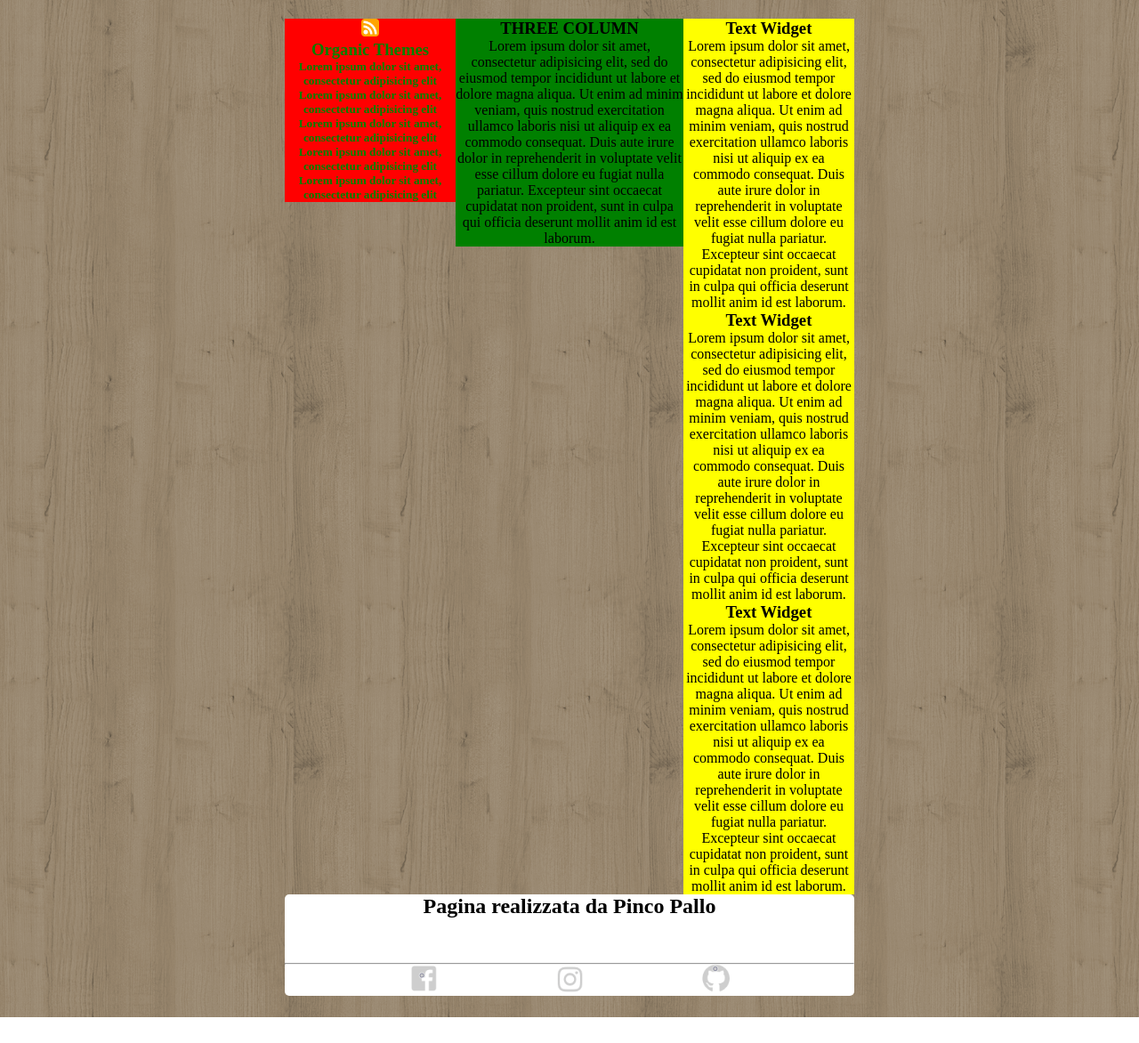
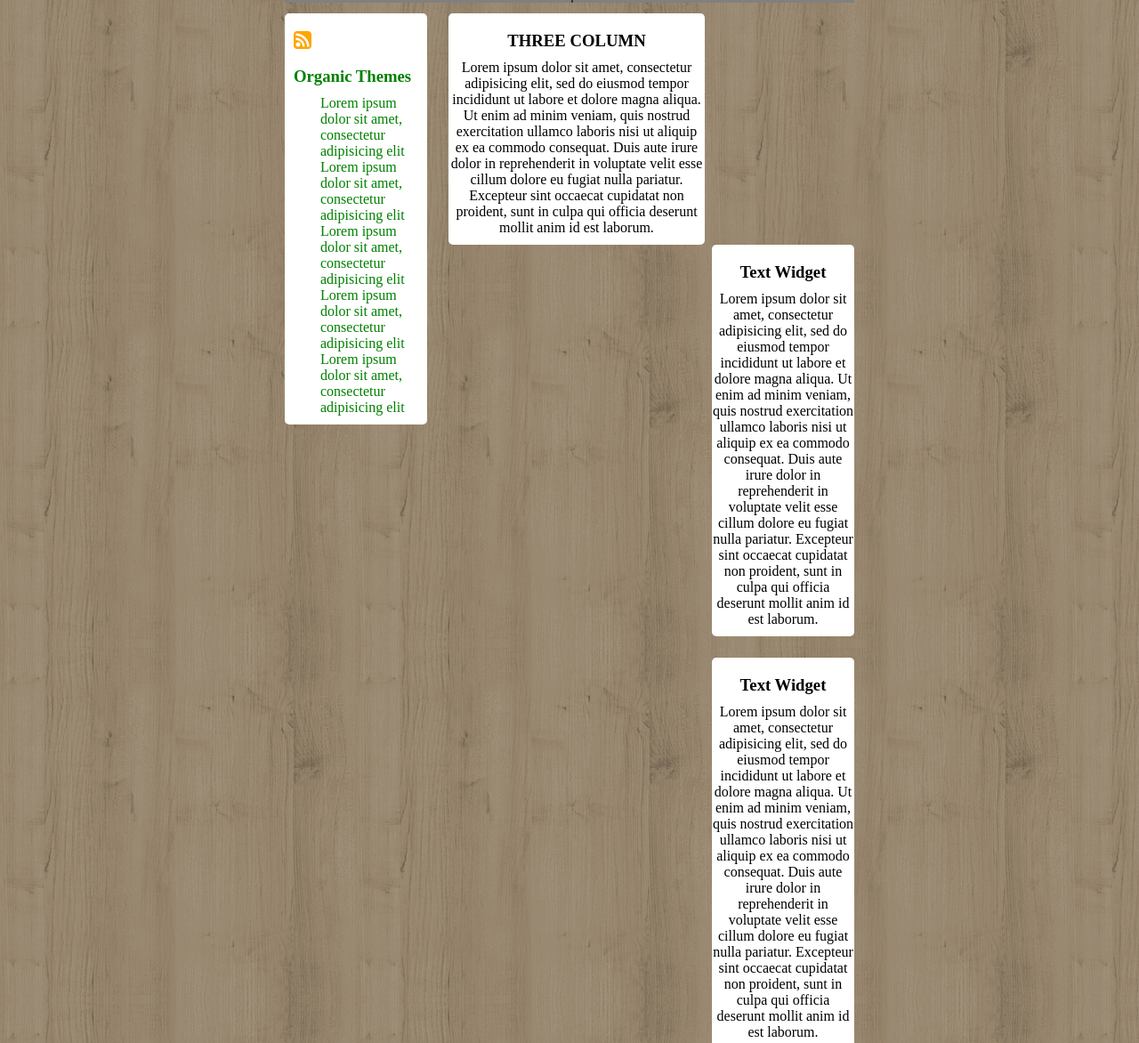
Before and after one commit to erjonlusha/htmlcss-struttura-wp, a plain HTML site: page index.html in a window 1280 px wide. Shown: the part 477-1649 px from the top of the page at 89% size. Before the commit the page ends 1620 px from the top, so only its background shows below. Drawn offline with Linux system fonts and the light colour scheme.

Commit message:
Modificato ed ultimato il corpo della pagina

```diff
--- a/Assets/css/style.css
+++ b/Assets/css/style.css
@@ -1,88 +1,133 @@
-*{
-  margin: auto;
+* {
+  margin: 0;
   box-sizing: border-box;
 }
-body{
+
+body {
   width: 50vw;
   background: url("../img/natural-default-pattern.png");
-  margin : auto;
+  margin: auto;
   text-align: center;
   max-width: 1120px;
 }
-header{
+
+header {
   height: 25%;
   background-color: blue;
-  color:white;
-  margin: 24px 0px;
-  position:relative;
+  color: white;
+  position: relative;
 }
-.cover{
+
+header, footer {
+  margin: 24px 0px 12px 0px;
+}
+
+.cover {
   background-image: url("../img/natural-default-header.jpg");
   background-size: cover;
   background-repeat: no-repeat;
   background-position: center;
   height: 25%;
-  border: 5px solid white;
+  border: 10px solid white;
 }
-header>section>img{
+
+header>section>img {
   height: 100%;
   width: 100%;
 }
-.upercase{
+
+.upercase {
   text-transform: uppercase;
 }
-nav{
+
+nav {
   background-color: gray;
 }
+
 ul li {
+  list-style: none;
+}
+
+nav>ul li {
   display: inline-block;
-  list-style: none;
   padding: 10px;
   border-right: 2px solid #3c3531;
 }
+
 nav>ul li:hover {
   background-color: #504741;
   cursor: pointer;
 }
-ul > li:last-child{
+
+nav>ul>li:last-child {
   border-right-width: 0px;
 }
-h2 {padding-bottom: 50px;}
 
-.as_left{
+h2 {
+  padding-bottom: 50px;
+}
+
+#rss_icon {
   float: left;
-  width: 15vw;
+  margin: 10px;
+}
+
+.as_left {
+  position: relative;
+  text-align: left;
+  float: left;
+  width: 25%;
   color: green;
-  background-color: red;
+  margin-right: 12px;
 }
-main>aside>img{
+
+.as_left>ul li {
+  padding: 0px
+}
+
+main>aside>img {
   width: 20px;
   height: 20px;
   display: inline-block;
 }
-div.box{
+
+main>div.box {
   float: left;
-  width: 20vw;
-  background-color: green;
-}
-.as_right{
-  float: right;
-  width: 15vw;
-  background-color: yellow;
+  width: 45%;
+  margin: 0 12px;
 }
 
-main::after{
+.as_right {
+  float: right;
+  width: 25%;
+}
+
+main::after {
   content: "";
   display: table;
   clear: both;
 }
 
-footer{
+footer {
   background-color: white;
   border-radius: 5px;
-  margin-bottom: 24px;                  /*Margin bottom*/
 }
 
-footer>img:nth-child(2n+1){
-  padding:0 20%;
+footer>img:nth-child(2n+1) {
+  padding: 0 20%;
 }
+
+.margin_top {
+  margin: 24px 0;
+}
+
+.box {
+  background-color: white;
+  border-radius: 5px;
+  padding: 10px 0;
+}
+
+h3 {
+  padding: 10px;
+  display: inline-block;
+}
--- a/index.html
+++ b/index.html
@@ -1,11 +1,13 @@
 <!DOCTYPE html>
 <html lang="en" dir="ltr">
+
 <head>
   <meta charset="utf-8">
   <title>WordPress</title>
   <link rel="stylesheet" href="Assets/css/style.css">
   <link rel="shortcut icon" href="Assets/img/favicon.ico">
 </head>
+
 <body>
   <header class="upercase">
     <section class="cover">
@@ -27,35 +29,41 @@
 
   <main>
     <aside class="box as_left">
-        <img src="Assets\img\rss.png" alt="">
+      <img id="rss_icon" src="Assets\img\rss.png" alt="">
       <h3>Organic Themes</h3>
-        <h5>Lorem ipsum dolor sit amet, consectetur adipisicing elit</h5>
-        <h5>Lorem ipsum dolor sit amet, consectetur adipisicing elit</h5>
-        <h5>Lorem ipsum dolor sit amet, consectetur adipisicing elit</h5>
-        <h5>Lorem ipsum dolor sit amet, consectetur adipisicing elit</h5>
-        <h5>Lorem ipsum dolor sit amet, consectetur adipisicing elit</h5>
+      <ul>
+        <li>Lorem ipsum dolor sit amet, consectetur adipisicing elit</li>
+        <li>Lorem ipsum dolor sit amet, consectetur adipisicing elit</li>
+        <li>Lorem ipsum dolor sit amet, consectetur adipisicing elit</li>
+        <li>Lorem ipsum dolor sit amet, consectetur adipisicing elit</li>
+        <li>Lorem ipsum dolor sit amet, consectetur adipisicing elit</li>
+      </ul>
     </aside>
 
     <div class="box">
       <h3 class="upercase">Three Column</h3>
-        <p>Lorem ipsum dolor sit amet, consectetur adipisicing elit, sed do eiusmod tempor incididunt ut labore et dolore magna aliqua. Ut enim ad minim veniam, quis nostrud exercitation ullamco laboris nisi ut aliquip ex ea commodo consequat. Duis aute irure dolor in reprehenderit in voluptate velit esse cillum dolore eu fugiat nulla pariatur. Excepteur sint occaecat cupidatat non proident, sunt in culpa qui officia deserunt mollit anim id est laborum.</p>
+      <p>Lorem ipsum dolor sit amet, consectetur adipisicing elit, sed do eiusmod tempor incididunt ut labore et dolore magna aliqua. Ut enim ad minim veniam, quis nostrud exercitation ullamco laboris nisi ut aliquip ex ea commodo consequat. Duis
+        aute irure dolor in reprehenderit in voluptate velit esse cillum dolore eu fugiat nulla pariatur. Excepteur sint occaecat cupidatat non proident, sunt in culpa qui officia deserunt mollit anim id est laborum.</p>
     </div>
 
-      <aside class="box as_right">
+    <aside class="as_right">
 
-        <div>
+      <div class="box">
         <h3>Text Widget</h3>
-          <p>Lorem ipsum dolor sit amet, consectetur adipisicing elit, sed do eiusmod tempor incididunt ut labore et dolore magna aliqua. Ut enim ad minim veniam, quis nostrud exercitation ullamco laboris nisi ut aliquip ex ea commodo consequat. Duis aute irure dolor in reprehenderit in voluptate velit esse cillum dolore eu fugiat nulla pariatur. Excepteur sint occaecat cupidatat non proident, sunt in culpa qui officia deserunt mollit anim id est laborum.</p>
+        <p>Lorem ipsum dolor sit amet, consectetur adipisicing elit, sed do eiusmod tempor incididunt ut labore et dolore magna aliqua. Ut enim ad minim veniam, quis nostrud exercitation ullamco laboris nisi ut aliquip ex ea commodo consequat. Duis
+          aute irure dolor in reprehenderit in voluptate velit esse cillum dolore eu fugiat nulla pariatur. Excepteur sint occaecat cupidatat non proident, sunt in culpa qui officia deserunt mollit anim id est laborum.</p>
       </div>
 
-        <div>
+      <div class="box margin_top">
         <h3>Text Widget</h3>
-          <p>Lorem ipsum dolor sit amet, consectetur adipisicing elit, sed do eiusmod tempor incididunt ut labore et dolore magna aliqua. Ut enim ad minim veniam, quis nostrud exercitation ullamco laboris nisi ut aliquip ex ea commodo consequat. Duis aute irure dolor in reprehenderit in voluptate velit esse cillum dolore eu fugiat nulla pariatur. Excepteur sint occaecat cupidatat non proident, sunt in culpa qui officia deserunt mollit anim id est laborum.</p>
+        <p>Lorem ipsum dolor sit amet, consectetur adipisicing elit, sed do eiusmod tempor incididunt ut labore et dolore magna aliqua. Ut enim ad minim veniam, quis nostrud exercitation ullamco laboris nisi ut aliquip ex ea commodo consequat. Duis
+          aute irure dolor in reprehenderit in voluptate velit esse cillum dolore eu fugiat nulla pariatur. Excepteur sint occaecat cupidatat non proident, sunt in culpa qui officia deserunt mollit anim id est laborum.</p>
       </div>
 
-        <div>
+      <div class="box">
         <h3>Text Widget</h3>
-          <p>Lorem ipsum dolor sit amet, consectetur adipisicing elit, sed do eiusmod tempor incididunt ut labore et dolore magna aliqua. Ut enim ad minim veniam, quis nostrud exercitation ullamco laboris nisi ut aliquip ex ea commodo consequat. Duis aute irure dolor in reprehenderit in voluptate velit esse cillum dolore eu fugiat nulla pariatur. Excepteur sint occaecat cupidatat non proident, sunt in culpa qui officia deserunt mollit anim id est laborum.</p>
+        <p>Lorem ipsum dolor sit amet, consectetur adipisicing elit, sed do eiusmod tempor incididunt ut labore et dolore magna aliqua. Ut enim ad minim veniam, quis nostrud exercitation ullamco laboris nisi ut aliquip ex ea commodo consequat. Duis
+          aute irure dolor in reprehenderit in voluptate velit esse cillum dolore eu fugiat nulla pariatur. Excepteur sint occaecat cupidatat non proident, sunt in culpa qui officia deserunt mollit anim id est laborum.</p>
       </div>
 
     </aside>
@@ -70,4 +78,5 @@
     <img src="Assets\img\github-logo.png" alt="">
   </footer>
 </body>
+
 </html>
```
Also changed, not shown: 1 other file. Lines whose indentation alone changed are shown as unchanged.
